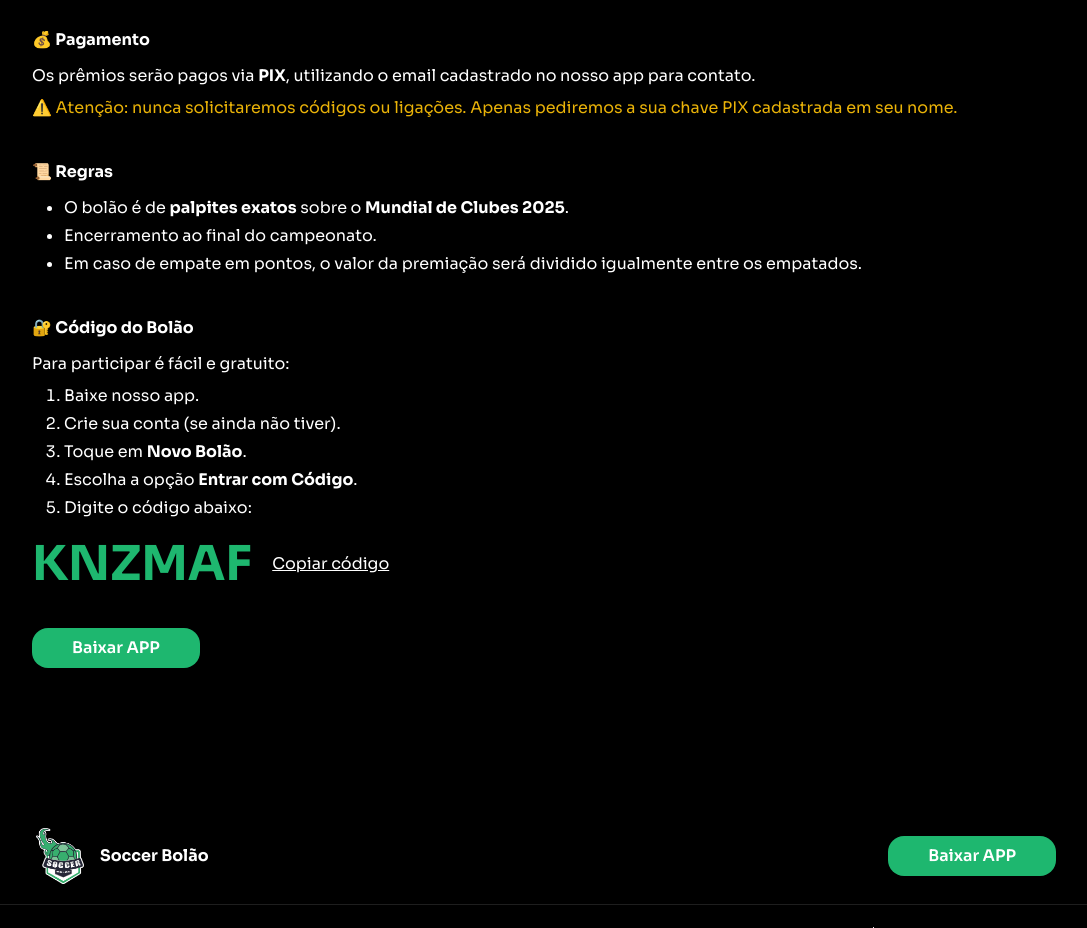
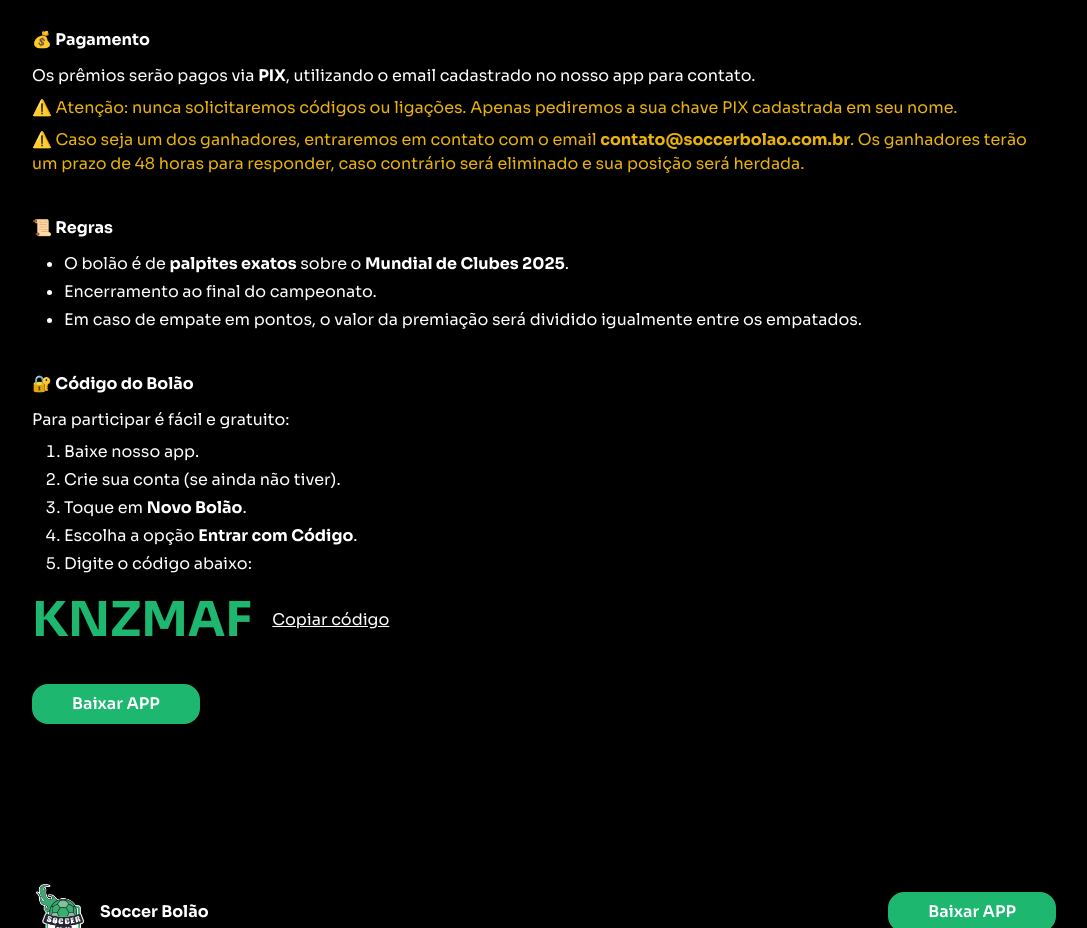
Before and after one commit to emanoeledevapps/soccerbolao-website, a Next.js app: page /bolao-premiado in a window 1280 px wide. Shown: the part 780-1708 px from the top of the page, without its empty margins (96-1183 px from the left). Built offline with nearby package versions, Linux system fonts and the light colour scheme.

Commit message:
feat: add text contact

```diff
--- a/app/bolao-premiado/page.tsx
+++ b/app/bolao-premiado/page.tsx
@@ -68,6 +68,9 @@
           ⚠️ Atenção: nunca solicitaremos códigos ou ligações. Apenas pediremos
           a sua chave PIX cadastrada em seu nome.
         </p>
+        <p className="text-yellow-500 mt-2">
+          ⚠️ Caso seja um dos ganhadores, entraremos em contato com o email <strong>contato@soccerbolao.com.br</strong>. Os ganhadores terão um prazo de 48 horas para responder, caso contrário será eliminado e sua posição será herdada.
+        </p>
 
         <h3 className="font-bold mt-10 mb-3">📜 Regras</h3>
         <ul className="list-disc ml-8 mt-2 space-y-1">
```
